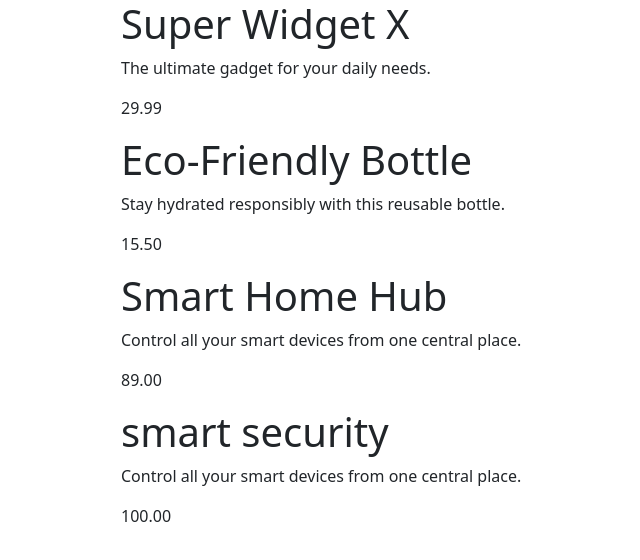
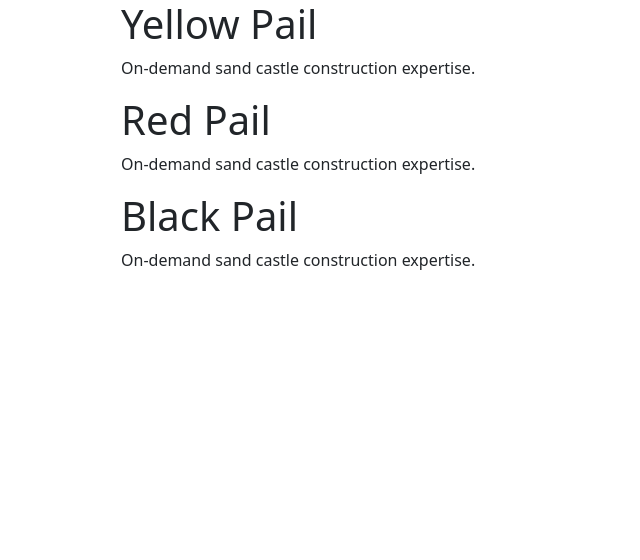
Before and after one commit to Pothe/mern-stack, a React (Create React App) app in the folder voting_app/: page / in a window 1280 px wide. Shown: the top 560 px of the page, without its empty margins (211-851 px from the left). Built offline with nearby package versions, Linux system fonts and the light colour scheme.

Commit message:
Update voting_list.js

```diff
--- a/voting_app/src/Voting/voting_list.js
+++ b/voting_app/src/Voting/voting_list.js
@@ -1,5 +1,5 @@
 import React from "react";
-import productsData from "./data";
+// import productsData from "./data";
 import Product from "./ProductLIst/Products";
 
 
@@ -8,34 +8,42 @@ class Voting extends React.Component{
 
     render(){
 
-        const ProductListIterm = productsData.map((product)=>{
-            return(
-            <Product key={product.id}
-            title ={product.title}
-            des = {product.description}
-            price ={product.price}
-            // id={product.id}
-            />
-            )
-        })
-    //    const products = [
-    //     {
-    //     id: 1,
-    //     title: 'Yellow Pail',
-    //     description: 'On-demand sand castle construction expertise.',
-    //     },
-    //      {
-    //     id: 2,
-    //     title: 'Red Pail',
-    //     description: 'On-demand sand castle construction expertise.',
-    //     },
-    //      {
-    //     id: 3,
-    //     title: 'Black Pail',
-    //     description: 'On-demand sand castle construction expertise.',
-    //     }
-    // ];
+        // const ProductListIterm = productsData.map((product)=>{
+        //     return(
+        //     <Product key={product.id}
+        //     title ={product.title}
+        //     des = {product.description}
+        //     price ={product.price}
+        //     />
+        //     )
+        // })
+       const products = [
+        {
+        id: 1,
+        title: 'Yellow Pail',
+        description: 'On-demand sand castle construction expertise.',
+        },
+         {
+        id: 2,
+        title: 'Red Pail',
+        description: 'On-demand sand castle construction expertise.',
+        },
+         {
+        id: 3,
+        title: 'Black Pail',
+        description: 'On-demand sand castle construction expertise.',
+        }
+    ];
 // const item = products[0];
+const ProductListIterm = products.map((product)=>{
+    return (
+        <Product
+         key={product.id}
+         title ={product.title}
+         des = {product.description}
+         />
+    )
+})
         return(
             <div>
             {/* pass data to child component by props*/}
```
